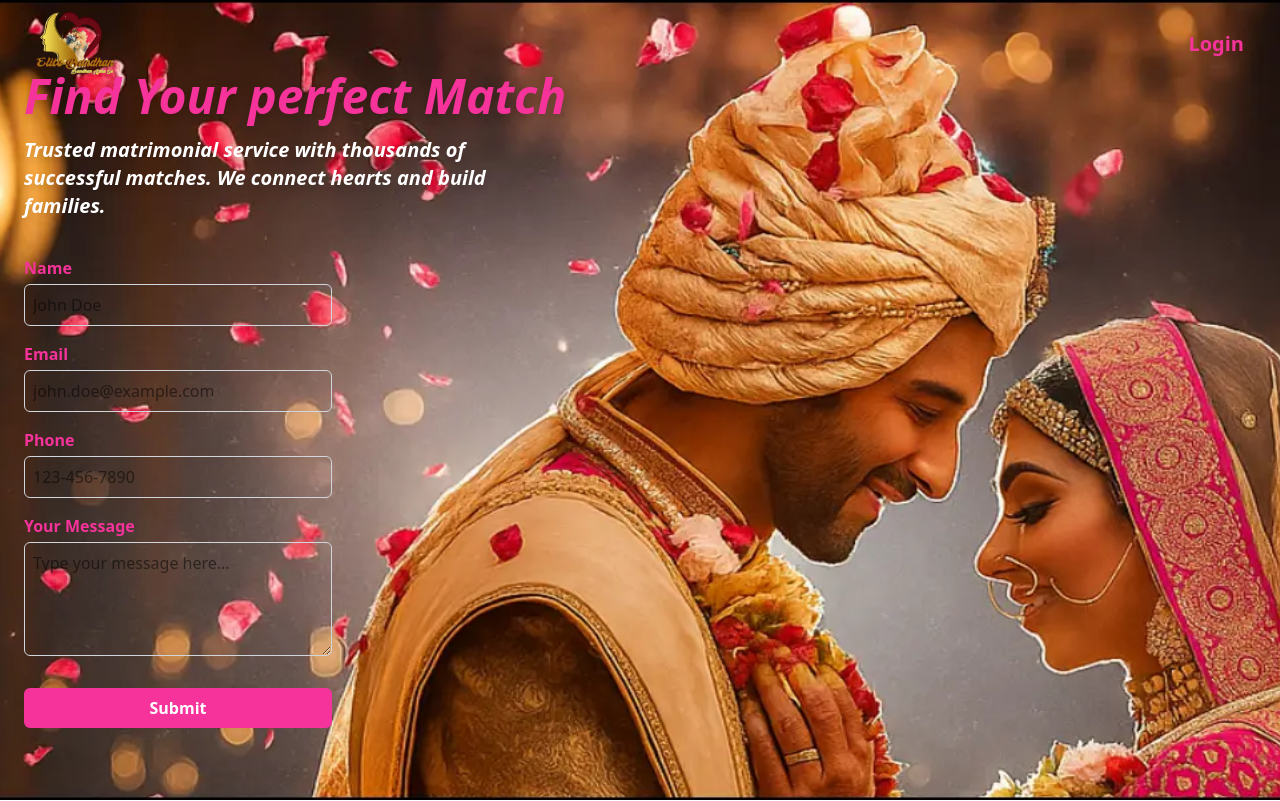
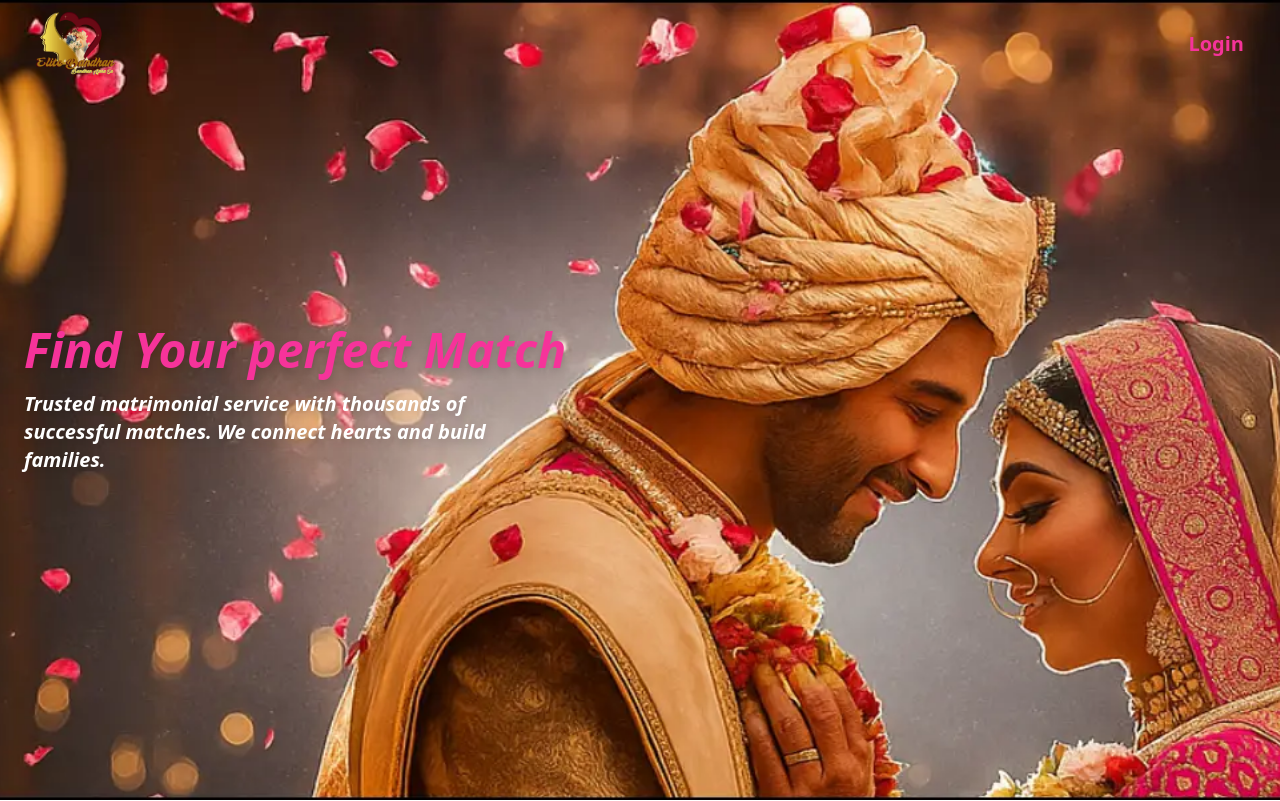
Before and after one commit to ankitelitebandhan-bit/elite-official, a React (Vite) app: page / in a window 1280 px wide. Shown: the top 801 px of the page. Built offline with nearby package versions, Linux system fonts and the light colour scheme.

Commit message:
Fixed form

```diff
--- a/src/Components/Connect.jsx
+++ b/src/Components/Connect.jsx
@@ -2,10 +2,10 @@ import React from "react";
 
 const Connect = () => {
   return (
-    <div className="container mt-5 w-full sm:w-3/4 md:w-1/2 lg:w-1/4">
+    <div className="w-full max-w-md mx-auto bg-white bg-opacity-90 backdrop-blur-md p-6 rounded-lg shadow-lg">
       <form className="flex flex-col gap-4">
         {/* Name Field */}
-        <div className="flex flex-col w-full">
+        <div className="flex flex-col">
           <label htmlFor="name" className="text-pink-500 font-semibold mb-1">
             Name
           </label>
@@ -20,7 +20,7 @@ const Connect = () => {
         </div>
 
         {/* Email Field */}
-        <div className="flex flex-col w-full">
+        <div className="flex flex-col">
           <label htmlFor="email" className="text-pink-500 font-semibold mb-1">
             Email
           </label>
@@ -35,7 +35,7 @@ const Connect = () => {
         </div>
 
         {/* Phone Field */}
-        <div className="flex flex-col w-full">
+        <div className="flex flex-col">
           <label htmlFor="phone" className="text-pink-500 font-semibold mb-1">
             Phone
           </label>
@@ -50,7 +50,7 @@ const Connect = () => {
         </div>
 
         {/* Message Field */}
-        <div className="flex flex-col w-full">
+        <div className="flex flex-col">
           <label htmlFor="message" className="text-pink-500 font-semibold mb-1">
             Your Message
           </label>
@@ -65,14 +65,12 @@ const Connect = () => {
         </div>
 
         {/* Submit Button */}
-        <div className="mt-4">
-          <button
-            type="submit"
-            className="w-full bg-pink-500 text-white font-bold py-2 px-4 rounded-md hover:bg-blue-700 transition-colors"
-          >
-            Submit
-          </button>
-        </div>
+        <button
+          type="submit"
+          className="w-full bg-pink-500 text-white font-bold py-2 px-4 rounded-md hover:bg-pink-600 transition-colors"
+        >
+          Submit
+        </button>
       </form>
     </div>
   );
--- a/src/Pages/HomePage.jsx
+++ b/src/Pages/HomePage.jsx
@@ -26,8 +26,6 @@ const HomePage = () => {
             Trusted matrimonial service with thousands of successful matches. We
             connect hearts and build families.
           </p>
-
-          <Connect />
         </div>
       </div>
 
@@ -50,6 +48,8 @@ const HomePage = () => {
           </li>
         </ul>
       </div>
+
+      <Connect />
       <div class="p-4 sm:p-6 w-full flex flex-col md:flex-row justify-center items-center  mx-auto">
         <div class="mb-4 md:mb-0 md:mr-8 flex-shrink-0 w-full md:w-1/3 shadow-2xl">
           <img
```
